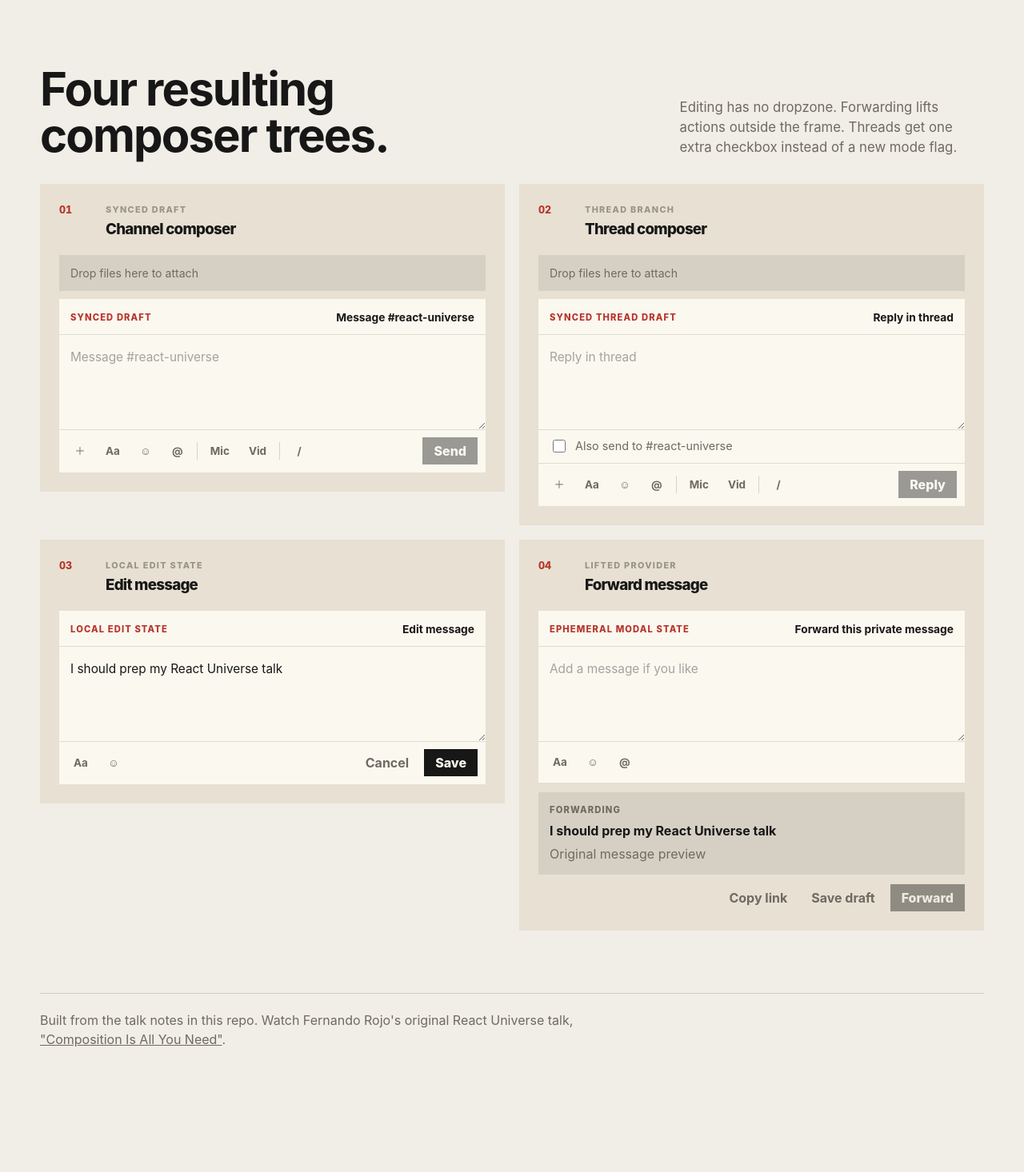
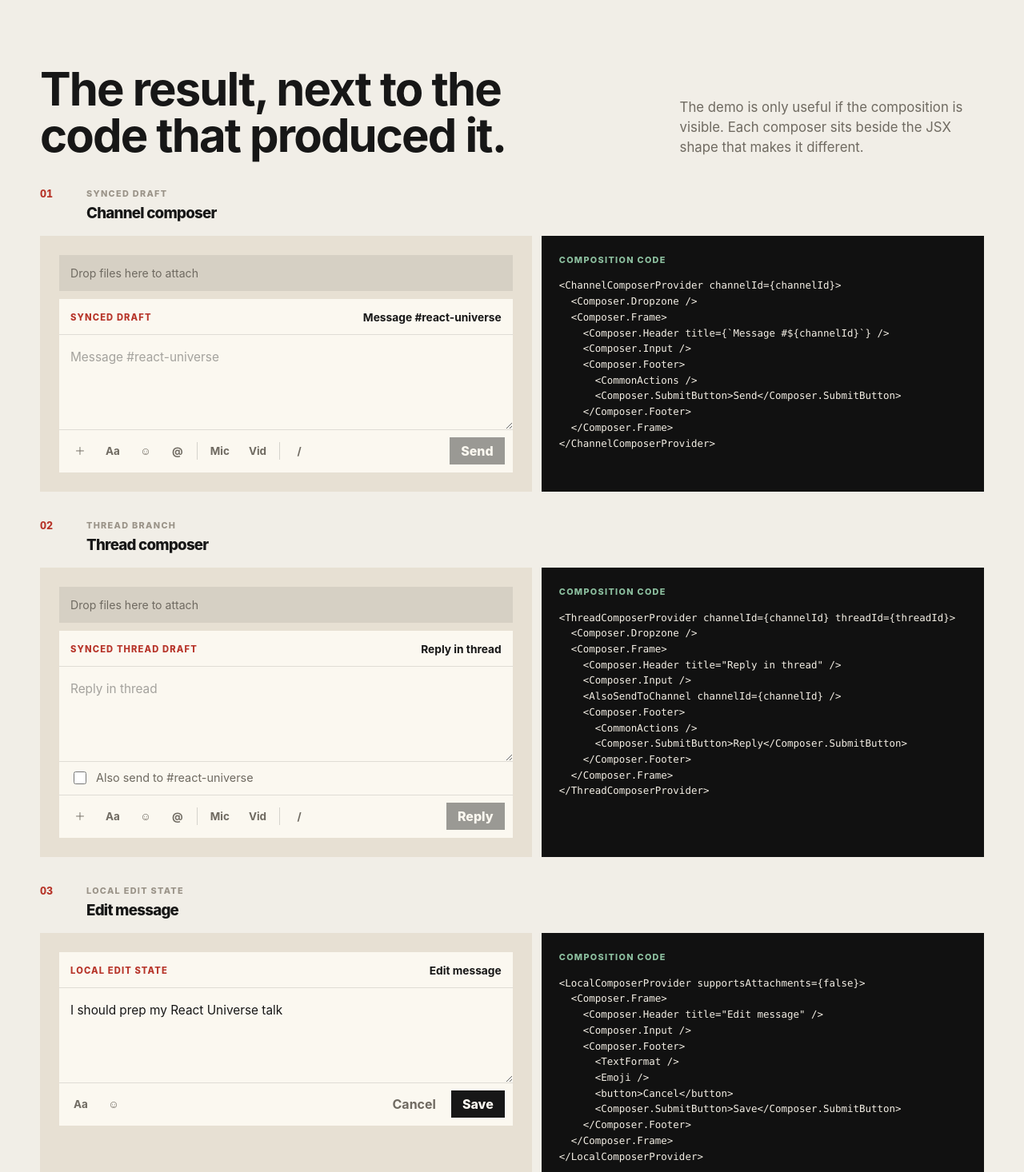
Before and after one commit to daniellionel01/composition-is-all-you-need, a React (Vite) app: page / in a window 1280 px wide. Shown: the part 2244-3710 px from the top of the page at 80% size. Before the commit the page ends 3636 px from the top, so only its background shows below. Built offline with nearby package versions, Linux system fonts and the light colour scheme.

Commit message:
add code to the page

```diff
--- a/src/App.tsx
+++ b/src/App.tsx
@@ -4,6 +4,50 @@ import { ChannelComposer } from './composers/ChannelComposer';
 import { ThreadComposer } from './composers/ThreadComposer';
 import { EditMessageComposer } from './composers/EditMessageComposer';
 import { ForwardMessageDialog } from './composers/ForwardMessageDialog';
+
+const channelCode = `<ChannelComposerProvider channelId={channelId}>
+  <Composer.Dropzone />
+  <Composer.Frame>
+    <Composer.Header title={\`Message #\${channelId}\`} />
+    <Composer.Input />
+    <Composer.Footer>
+      <CommonActions />
+      <Composer.SubmitButton>Send</Composer.SubmitButton>
+    </Composer.Footer>
+  </Composer.Frame>
+</ChannelComposerProvider>`;
+
+const threadCode = `<ThreadComposerProvider channelId={channelId} threadId={threadId}>
+  <Composer.Dropzone />
+  <Composer.Frame>
+    <Composer.Header title="Reply in thread" />
+    <Composer.Input />
+    <AlsoSendToChannel channelId={channelId} />
+    <Composer.Footer>
+      <CommonActions />
+      <Composer.SubmitButton>Reply</Composer.SubmitButton>
+    </Composer.Footer>
+  </Composer.Frame>
+</ThreadComposerProvider>`;
+
+const editCode = `<LocalComposerProvider supportsAttachments={false}>
+  <Composer.Frame>
+    <Composer.Header title="Edit message" />
+    <Composer.Input />
+    <Composer.Footer>
+      <TextFormat />
+      <Emoji />
+      <button>Cancel</button>
+      <Composer.SubmitButton>Save</Composer.SubmitButton>
+    </Composer.Footer>
+  </Composer.Frame>
+</LocalComposerProvider>`;
+
+const forwardCode = `<LocalComposerProvider label="forward private message">
+  <ForwardMessageComposer />
+  <MessagePreview />
+  <ForwardActions />
+</LocalComposerProvider>`;
 
 export function App() {
   return (
@@ -105,10 +149,10 @@ export function App() {
 
       <section className="section-heading demos-heading" id="demos">
         <p className="eyebrow">Examples</p>
-        <h2>Four resulting composer trees.</h2>
+        <h2>The result, next to the code that produced it.</h2>
         <p>
-          Editing has no dropzone. Forwarding lifts actions outside the frame. Threads get one extra checkbox instead of
-          a new mode flag.
+          The demo is only useful if the composition is visible. Each composer sits beside the JSX shape that makes it
+          different.
         </p>
       </section>
 
@@ -121,7 +165,15 @@ export function App() {
               <h3>Channel composer</h3>
             </div>
           </div>
+          <div className="demo-card-body">
+            <div className="demo-preview">
               <ChannelComposer channelId="react-universe" />
+            </div>
+            <div className="demo-code" aria-label="Channel composer composition code">
+              <p>Composition code</p>
+              <pre>{channelCode}</pre>
+            </div>
+          </div>
         </article>
 
         <article className="demo-card demo-card--thread">
@@ -132,7 +184,15 @@ export function App() {
               <h3>Thread composer</h3>
             </div>
           </div>
+          <div className="demo-card-body">
+            <div className="demo-preview">
               <ThreadComposer channelId="react-universe" threadId="talk-prep" />
+            </div>
+            <div className="demo-code" aria-label="Thread composer composition code">
+              <p>Composition code</p>
+              <pre>{threadCode}</pre>
+            </div>
+          </div>
         </article>
 
         <article className="demo-card demo-card--edit">
@@ -143,11 +203,19 @@ export function App() {
               <h3>Edit message</h3>
             </div>
           </div>
+          <div className="demo-card-body">
+            <div className="demo-preview">
               <EditMessageComposer
                 messageId="m_123"
                 initialBody="I should prep my React Universe talk"
                 onCancel={() => window.alert('Cancelled edit')}
               />
+            </div>
+            <div className="demo-code" aria-label="Edit message composer composition code">
+              <p>Composition code</p>
+              <pre>{editCode}</pre>
+            </div>
+          </div>
         </article>
 
         <article className="demo-card demo-card--forward">
@@ -158,7 +226,15 @@ export function App() {
               <h3>Forward message</h3>
             </div>
           </div>
+          <div className="demo-card-body">
+            <div className="demo-preview">
               <ForwardMessageDialog />
+            </div>
+            <div className="demo-code" aria-label="Forward message composition code">
+              <p>Composition code</p>
+              <pre>{forwardCode}</pre>
+            </div>
+          </div>
         </article>
       </section>
 
--- a/src/styles.css
+++ b/src/styles.css
@@ -267,12 +267,17 @@ pre {
   font-size: 1.05rem;
 }
 
-.grid.two,
-.demo-grid {
+.grid.two {
   display: grid;
   grid-template-columns: repeat(2, minmax(0, 1fr));
   gap: 18px;
   margin-top: 32px;
+}
+
+.demo-grid {
+  display: grid;
+  gap: 34px;
+  margin-top: 36px;
 }
 
 .problem-grid {
@@ -393,14 +398,15 @@ pre {
 
 .demo-card {
   min-width: 0;
-  padding: 24px;
+  padding: 0;
+  background: transparent;
 }
 
 .demo-card--channel,
 .demo-card--thread,
 .demo-card--edit,
 .demo-card--forward {
-  background: var(--panel);
+  background: transparent;
 }
 
 .demo-card-header {
@@ -408,7 +414,7 @@ pre {
   grid-template-columns: 44px minmax(0, 1fr);
   gap: 14px;
   align-items: start;
-  margin-bottom: 18px;
+  margin-bottom: 14px;
 }
 
 .demo-index {
@@ -422,6 +428,41 @@ pre {
   margin-bottom: 3px;
   color: var(--quiet);
   font-size: 0.68rem;
+}
+
+.demo-card-body {
+  display: grid;
+  grid-template-columns: minmax(0, 1fr) minmax(420px, 0.9fr);
+  gap: 12px;
+  align-items: stretch;
+}
+
+.demo-preview {
+  min-width: 0;
+  padding: 24px;
+  background: var(--panel);
+}
+
+.demo-code {
+  min-width: 0;
+  padding: 22px;
+  background: var(--code);
+  color: var(--paper);
+}
+
+.demo-code p {
+  margin: 0 0 14px;
+  color: #8cbf9f;
+  font-size: 0.68rem;
+  font-weight: 780;
+  letter-spacing: 0.12em;
+  text-transform: uppercase;
+}
+
+.demo-code pre {
+  max-height: 360px;
+  font-size: 0.78rem;
+  line-height: 1.58;
 }
 
 .composer-dropzone {
@@ -637,7 +678,8 @@ pre {
 @media (max-width: 980px) {
   .hero,
   .pattern-panel,
-  .section-heading {
+  .section-heading,
+  .demo-card-body {
     grid-template-columns: 1fr;
   }
 
@@ -679,8 +721,12 @@ pre {
   }
 
   .pattern-panel,
-  .code-card,
-  .demo-card {
+  .code-card {
+    padding: 20px;
+  }
+
+  .demo-preview,
+  .demo-code {
     padding: 20px;
   }
 
```
Lines whose indentation alone changed are shown as unchanged.
